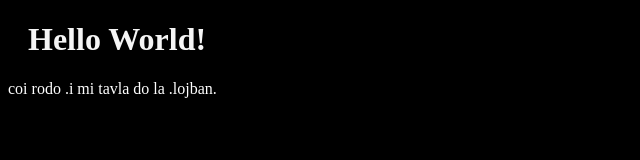
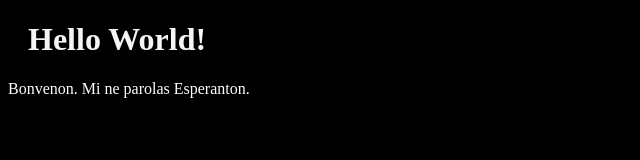
Before and after one commit to 17chasei/myproject, a plain HTML site: page index.html in a window 1280 px wide. Shown: the full height of the page, 0-640 px from the left. Drawn offline with Linux system fonts and the light colour scheme.

Commit message:
updated index.html

```diff
--- a/index.html
+++ b/index.html
@@ -9,6 +9,6 @@
     </head>
     <body>
         <h1>Hello World!</h1>
-        <p>coi rodo .i mi tavla do la .lojban.</div></p>
+        <p>Bonvenon. Mi ne parolas Esperanton.</div></p>
     </body>
 </html>
```
